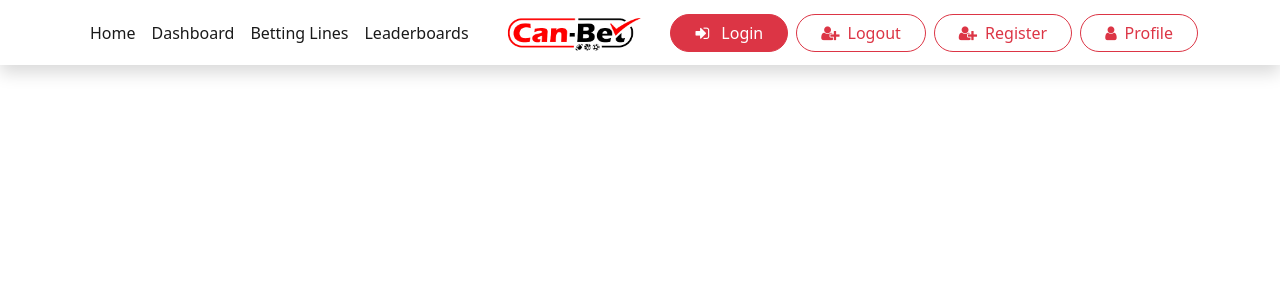
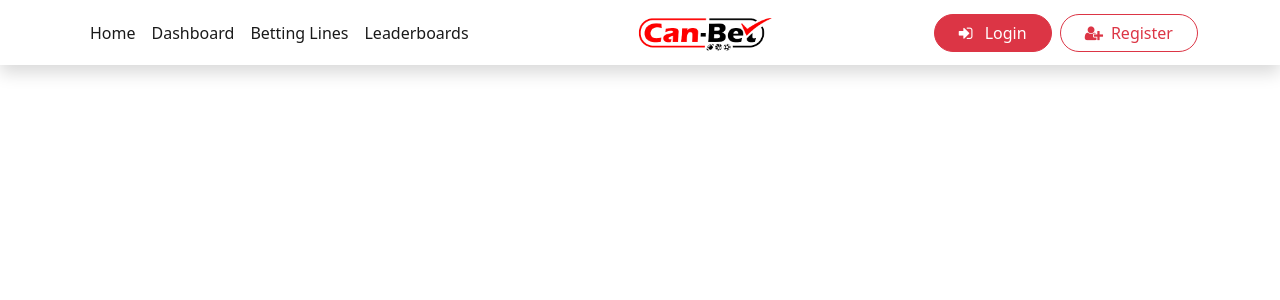
Before and after one commit to bafzaal/Can-Bet, a React (Create React App) app in the folder client-app/: page / in a window 1280 px wide. Shown: the top 300 px of the page. Built offline with nearby package versions, Linux system fonts and the light colour scheme; no server answers.

Commit message:
update nav dynamically based on auth

```diff
--- a/client-app/src/App.js
+++ b/client-app/src/App.js
@@ -1,4 +1,4 @@
-import { useEffect, useState } from 'react';
+import { useEffect, useState, useCallback } from 'react';
 import './App.css';
 import Navbar from './components/Navbar';
 import {Routes, Route, Navigate, Outlet} from "react-router-dom";
@@ -20,7 +20,7 @@ function App() {
     else return <Navigate to="/login" />
   }
 
-  const isLoggedIn = async () => {
+  const isLoggedIn = useCallback (async () => {
     try
     {
       const req = await fetch("/authentication", {
@@ -45,16 +45,16 @@ function App() {
     } catch (error) {
       console.log(error);
     }
-  }
+  });
 
   useEffect(() => {
     console.log("From effect")
     isLoggedIn();
-  }, [])
+  }, [isLoggedIn])
 
   return (
     <>
-      <Navbar />
+      <Navbar isAuth={valid}/>
       <Routes>
         <Route exact path="/login" element={<Login />}></Route>
         <Route exact path="/register" element={<Register />}></Route>
--- a/client-app/src/components/Navbar.jsx
+++ b/client-app/src/components/Navbar.jsx
@@ -2,7 +2,7 @@ import React from "react";
 import { NavLink } from "react-router-dom";
 import logo from '../images/Can-Bet-nobg.png'
 
-const Navbar = () => {
+const Navbar = (props) => {
     return (
         <div>
             <nav className="navbar navbar-expand-lg navbar-light shadow">
@@ -26,14 +26,24 @@ const Navbar = () => {
                             </li>
                         </ul>
                         <a className="navbar-brand fw-bolder fs-4 mx-auto" href="#"><img width="136" height="38" src={logo} /></a>
+                        {props.isAuth ?
+                        <>
+                        <NavLink to="/profile" className="btn btn-outline-danger ms-2 px-4 rounded-pill">
+                            <i className="fa fa-user me-2"></i>Profile</NavLink>
+                        <NavLink to="/logout" className="btn btn-outline-danger ms-2 px-4 rounded-pill">
+                        <i className="fa fa-user-plus me-2"></i>Logout</NavLink>
+
+                        </>:
+
+                        <>
                         <NavLink to="/login" className="login-button btn btn-danger ms-auto px-4 rounded-pill">
                             <i className="fa fa-sign-in me-2"></i> Login</NavLink>
-                        <NavLink to="/logout" className="btn btn-outline-danger ms-2 px-4 rounded-pill">
-                            <i className="fa fa-user-plus me-2"></i>Logout</NavLink>
                         <NavLink to="/register" className="btn btn-outline-danger ms-2 px-4 rounded-pill">
                             <i className="fa fa-user-plus me-2"></i>Register</NavLink>
-                        <NavLink to="/profile" className="btn btn-outline-danger ms-2 px-4 rounded-pill">
-                            <i className="fa fa-user me-2"></i>Profile</NavLink> {/*Add Styling to this button*/}
+                        </>
+                        }
+
+                  {/*Add Styling to this button*/}
                     </div>
                 </div>
             </nav>
```
